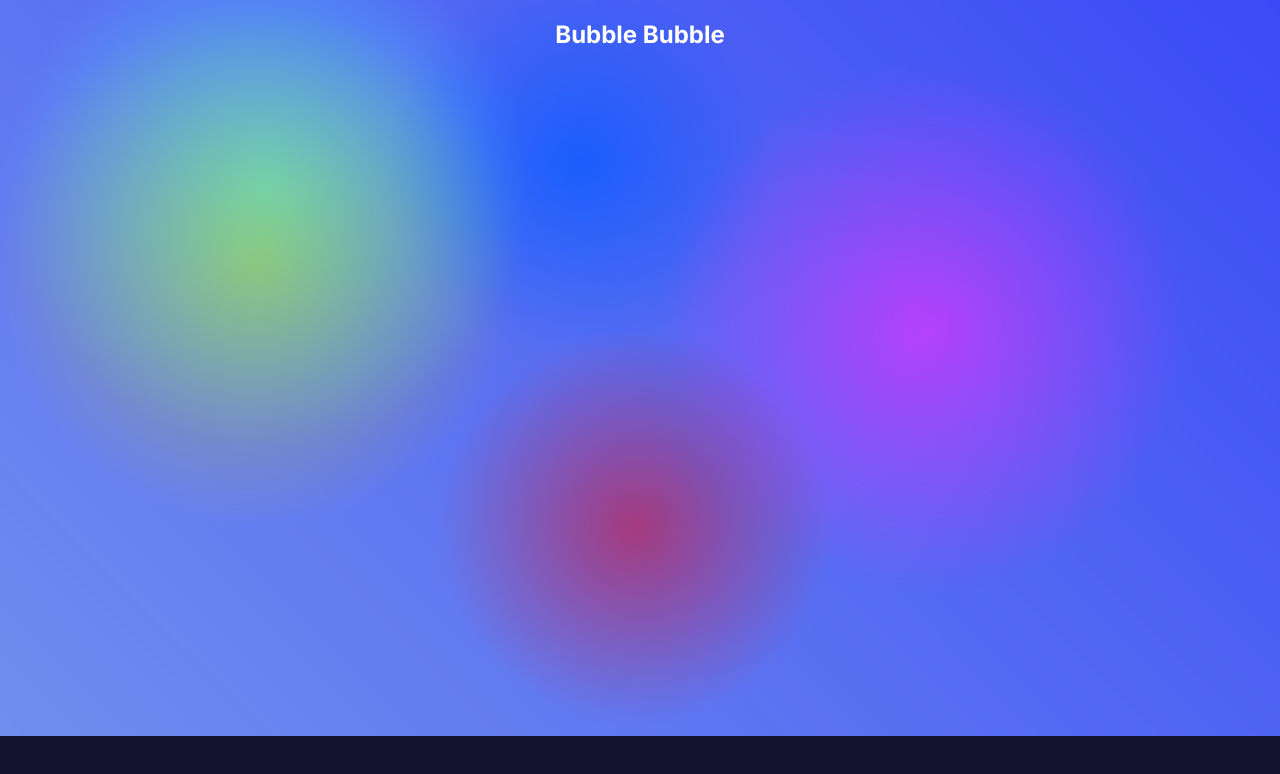
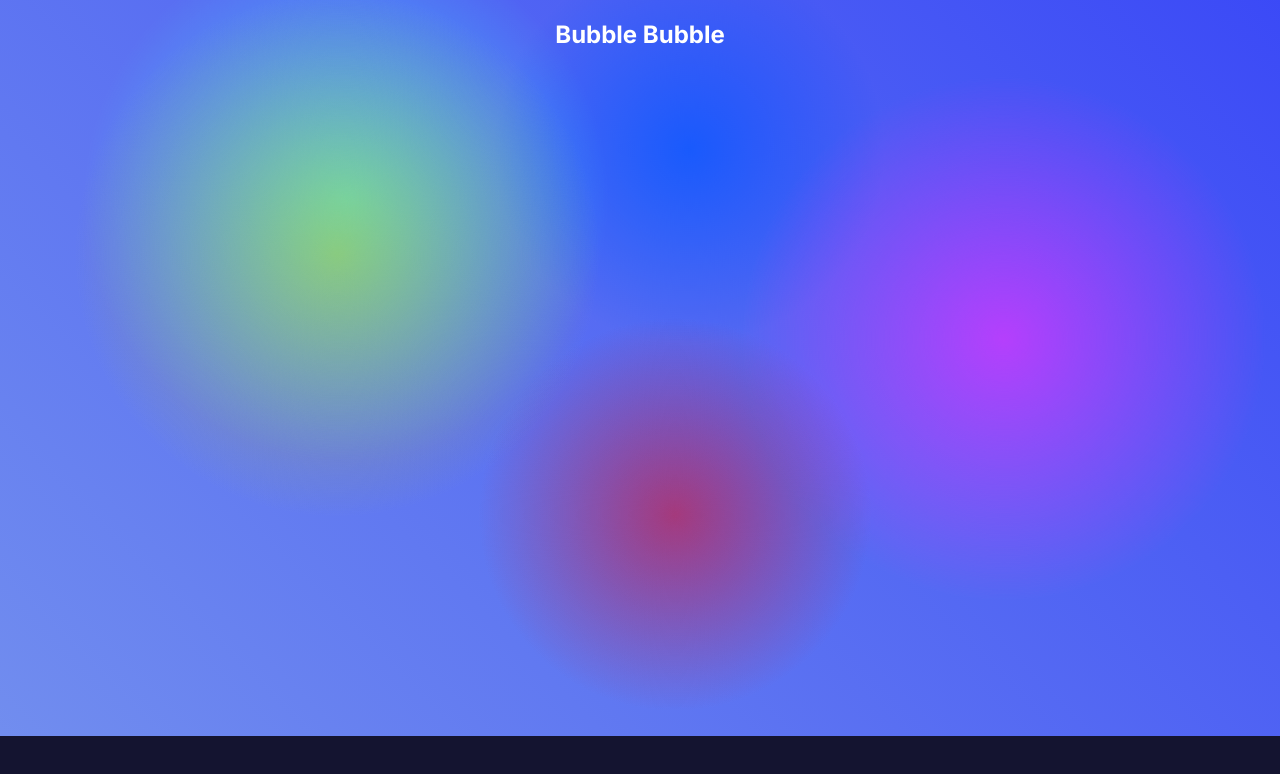
Before and after one commit to soype/bubbles, a Next.js app: page / in a window 1280 px wide. Shown: the top 774 px of the page. Built offline with nearby package versions, Linux system fonts and the light colour scheme.

Commit message:
Added interactive bubble

```diff
--- a/src/app/components/bubbles/bubbles.module.scss
+++ b/src/app/components/bubbles/bubbles.module.scss
@@ -50,8 +50,7 @@ $container-width: 100%;
   overflow: hidden;
   transform: scale(1.1);
 
-
-  filter: blur(4px);
+  filter: 10px;
 
   display: flex;
   justify-content: center;
@@ -82,7 +81,7 @@ $container-width: 100%;
   left: calc( calc($container-width / 2) - calc($bubble-size * .5));
 
   transform-origin: center center;
-  animation: moveInCircleLg 20s reverse linear infinite;
+  animation: moveInCircleLg 7s reverse linear infinite;
 }
 
 .b2 {
@@ -101,7 +100,7 @@ $container-width: 100%;
   left: calc($container-width / 3);
 
   transform-origin: center center;
-  animation: moveInCircleMd 20s linear infinite;
+  animation: moveInCircleMd 7s linear infinite;
 
   opacity: 1;
 }
@@ -123,7 +122,7 @@ $container-width: 100%;
   right: calc($container-width / 3);
 
   transform-origin: center center;
-  animation: moveInCircleMd 20s linear infinite;
+  animation: moveInCircleMd 7s linear infinite;
 
   opacity: 1;
 }
@@ -144,7 +143,7 @@ $container-width: 100%;
   left: calc( calc($container-width / 2) - calc($bubble-size * .5));
 
   transform-origin: center center;
-  animation: moveInCircleMd 30s linear infinite;
+  animation: moveInCircleMd 7s linear infinite;
 
   opacity: 1;
 }
@@ -165,7 +164,28 @@ $container-width: 100%;
   left: calc( calc($container-width / 2) - calc($bubble-size * .8));
 
   transform-origin: center center;
-  animation: moveInCircleMd 20s reverse linear infinite;
+  animation: moveInCircleMd 7s reverse linear infinite;
+
+  opacity: 1;
+}
+
+.interactive{
+  position: absolute;
+  background: radial-gradient(
+      circle at center,
+      rgba(rgb(132, 198, 219), 0.8) 0,
+      rgba(rgb(132, 198, 219), 0) 20%
+    )
+    no-repeat;
+  @include blend-hard();
+
+  height: $bubble-size;
+  width: $bubble-size;
+  top: -50%;
+  left: -50%;
+
+  transform-origin: center center;
+  transition: transform .1s;
 
   opacity: 1;
 }
--- a/src/app/components/bubbles/index.js
+++ b/src/app/components/bubbles/index.js
@@ -1,23 +1,58 @@
 "use client";
 
-import React, { useState, useEffect, useRef } from "react";
-
+import React, { useState, useEffect } from "react";
 import styles from "./bubbles.module.scss";
 
-const Bubbles = ( { color } ) => {
+const Bubbles = ({ color }) => {
+  const [currentPosition, setCurrentPosition] = useState({ x: 0, y: 0 });
+
+  useEffect(() => {
+    const updateCursorPosition = (e) => {
+      const rect = document.getElementById('bubbleContainer').getBoundingClientRect();
+      setCurrentPosition({
+        x: (e.clientX - rect.left),
+        y: (e.clientY - rect.top)
+      });
+    };
+
+    document.addEventListener("mousemove", updateCursorPosition);
+
+    return () => {
+      document.removeEventListener("mousemove", updateCursorPosition);
+    };
+  }, []);
 
   return (
     <div className={styles.container}>
       <h2>Bubble Bubble</h2>
-    <div className={styles['bubble-container']} id="bubbleContainer">
+      <div className={styles["bubble-container"]} id="bubbleContainer">
+
+      <svg xmlns="http://www.w3.org/2000/svg">
+        <defs>
+          <filter id="goo">
+            <feGaussianBlur in="SourceGraphic" stdDeviation="10" result="blur" />
+            <feColorMatrix in="blur" mode="matrix" values="1 0 0 0 0  0 1 0 0 0  0 0 1 0 0  0 0 0 18 -8" result="goo" />
+            <feBlend in="SourceGraphic" in2="goo" />
+          </filter>
+        </defs>
+      </svg>
+
         <div className={styles.b1} id="blue"></div>
         <div className={styles.b2} id="purple"></div>
         <div className={styles.b3} id="blue-lt"></div>
         <div className={styles.b4} id="red"></div>
         <div className={styles.b5} id="yellow"></div>
+        <div
+          className={styles.interactive}
+          id="interactive"
+          style={{
+            transform: `translate(${currentPosition.x}px, ${currentPosition.y}px)`,
+          }}
+        ></div>
       </div>
     </div>
   );
 };
 
+
 export default Bubbles;
```
Lines whose indentation alone changed are shown as unchanged.
